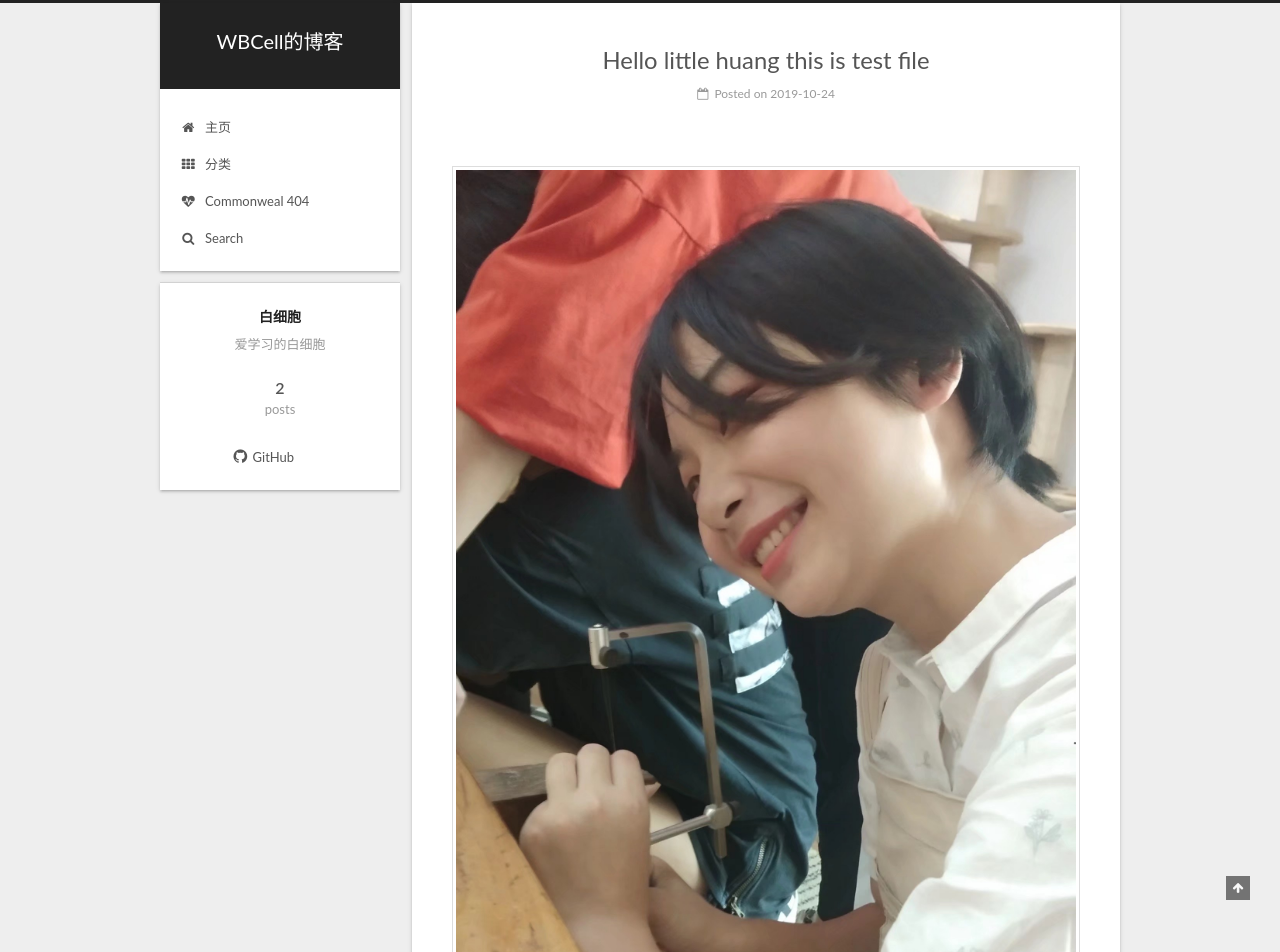
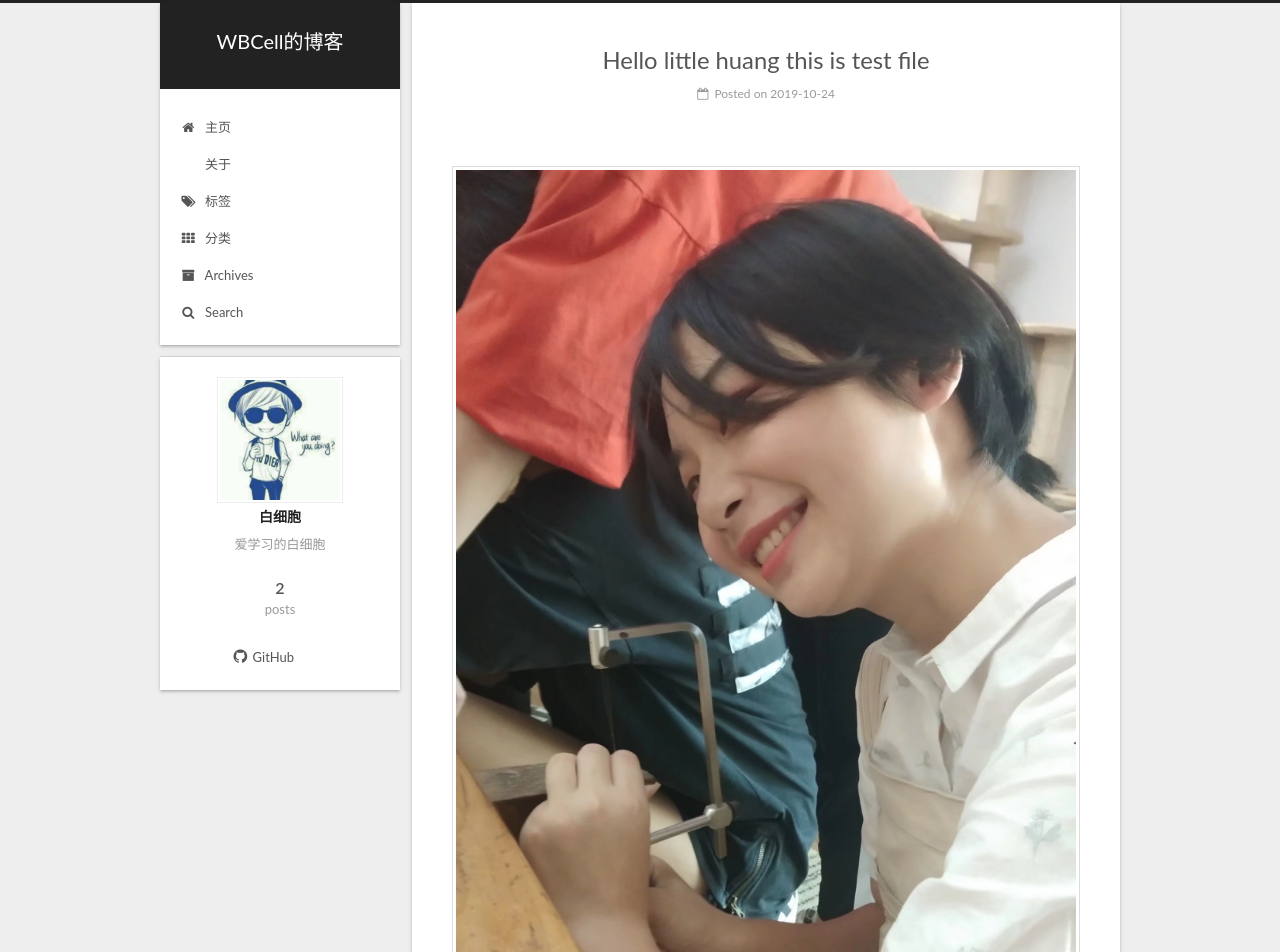
Before and after one commit to huyiming1/wbcell.github.io, a plain HTML site: page index.html in a window 1280 px wide. Shown: the top 952 px of the page. Drawn offline with Linux system fonts and the light colour scheme.

Commit message:
Site updated: 2019-10-25 13:29:09

```diff
--- a/css/main.css
+++ b/css/main.css
@@ -1057,25 +1057,21 @@ pre .javascript .function {
   margin: 10px;
 }
 .back-to-top {
-  box-sizing: border-box;
-  position: fixed;
-  bottom: -100px;
-  right: 30px;
-  z-index: 1050;
-  padding: 0 6px;
-  width: 24px;
-  background: #222;
+  display: none;
+  margin: 20px -10px -20px;
+  background: #eee;
   font-size: 12px;
   opacity: 0.6;
-  color: #fff;
   cursor: pointer;
   text-align: center;
   -webkit-transform: translateZ(0);
-  transition-property: bottom;
   transition-duration: 0.2s;
   transition-timing-function: ease-in-out;
   transition-delay: 0s;
 }
+.back-to-top:hover {
+  opacity: 0.8;
+}
 @media (min-width: 768px) and (max-width: 991px) {
   .back-to-top {
     display: none !important;
@@ -1087,7 +1083,7 @@ pre .javascript .function {
   }
 }
 .back-to-top.back-to-top-on {
-  bottom: 30px;
+  display: block;
 }
 .header {
   background: transparent;
@@ -1823,7 +1819,7 @@ pre .javascript .function {
   width: 4px;
   height: 4px;
   border-radius: 50%;
-  background: #61b9ff;
+  background: #ffff9f;
 }
 .links-of-blogroll {
   font-size: 13px;
--- a/index.html
+++ b/index.html
@@ -96,7 +96,7 @@
     root: '/',
     scheme: 'Gemini',
     version: '5.1.4',
-    sidebar: {"position":"left","display":"post","offset":12,"b2t":false,"scrollpercent":false,"onmobile":false},
+    sidebar: {"position":"left","display":"always","offset":12,"b2t":true,"scrollpercent":true,"onmobile":false},
     fancybox: true,
     tabs: true,
     motion: {"enable":true,"async":false,"transition":{"post_block":"fadeIn","post_header":"slideDownIn","post_body":"slideDownIn","coll_header":"slideLeftIn","sidebar":"slideUpIn"}},
@@ -188,6 +188,26 @@
         </li>
 
 
+        <li class="menu-item menu-item-关于">
+          <a href="/about/%20" rel="section">
+
+              <i class="menu-item-icon fa fa-fw fa-about"></i> <br />
+
+            关于
+          </a>
+        </li>
+
+
+        <li class="menu-item menu-item-标签">
+          <a href="/tags/%20" rel="section">
+
+              <i class="menu-item-icon fa fa-fw fa-tags"></i> <br />
+
+            标签
+          </a>
+        </li>
+
+
         <li class="menu-item menu-item-分类">
           <a href="/categories/%20" rel="section">
 
@@ -198,12 +218,12 @@
         </li>
 
 
-        <li class="menu-item menu-item-commonweal">
-          <a href="/404/%20" rel="section">
+        <li class="menu-item menu-item-archives">
+          <a href="/archives/%20" rel="section">
 
-              <i class="menu-item-icon fa fa-fw fa-heartbeat"></i> <br />
+              <i class="menu-item-icon fa fa-fw fa-archive"></i> <br />
 
-            Commonweal 404
+            Archives
           </a>
         </li>
 
@@ -279,7 +299,7 @@
     <span hidden itemprop="author" itemscope itemtype="http://schema.org/Person">
       <meta itemprop="name" content="白细胞">
       <meta itemprop="description" content="">
-      <meta itemprop="image" content="/images/avatar.gif">
+      <meta itemprop="image" content="/images/avatar_WBCell.jpg">
     </span>
 
     <span hidden itemprop="publisher" itemscope itemtype="http://schema.org/Organization">
@@ -398,7 +418,7 @@
     <span hidden itemprop="author" itemscope itemtype="http://schema.org/Person">
       <meta itemprop="name" content="白细胞">
       <meta itemprop="description" content="">
-      <meta itemprop="image" content="/images/avatar.gif">
+      <meta itemprop="image" content="/images/avatar_WBCell.jpg">
     </span>
 
     <span hidden itemprop="publisher" itemscope itemtype="http://schema.org/Organization">
@@ -547,6 +567,10 @@
         <div class="site-overview">
           <div class="site-author motion-element" itemprop="author" itemscope itemtype="http://schema.org/Person">
 
+              <img class="site-author-image" itemprop="image"
+                src="/images/avatar_WBCell.jpg"
+                alt="白细胞" />
+
               <p class="site-author-name" itemprop="name">白细胞</p>
               <p class="site-description motion-element" itemprop="description">爱学习的白细胞</p>
           </div>
@@ -556,7 +580,7 @@
 
               <div class="site-state-item site-state-posts">
 
-                <a href="/archives">
+                <a href="/archives/%20%7C%7C%20archive">
 
                   <span class="site-state-item-count">2</span>
                   <span class="site-state-item-name">posts</span>
@@ -597,6 +621,13 @@
 
 
 
+
+        <div class="back-to-top">
+          <i class="fa fa-arrow-up"></i>
+
+            <span id="scrollpercent"><span>0</span>%</span>
+
+        </div>
 
 
     </div>
@@ -644,11 +675,6 @@
       </div>
     </footer>
 
-
-      <div class="back-to-top">
-        <i class="fa fa-arrow-up"></i>
-
-      </div>
 
 
 
```
Also changed, not shown: 2019/10/24/hello-world/index.html (+38 -12 lines), 2019/10/24/test/index.html (+38 -12 lines), archives/2019/10/index.html (+37 -11 lines), archives/2019/index.html (+37 -11 lines), archives/index.html (+37 -11 lines), images/avatar_WBCell.jpg (added).
